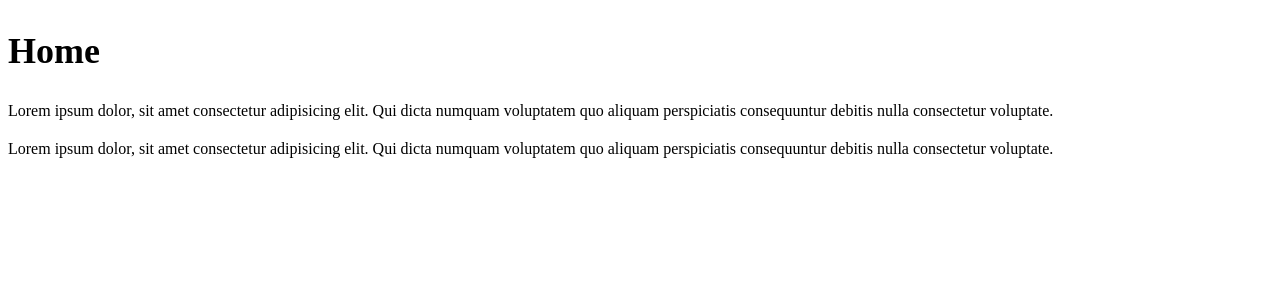
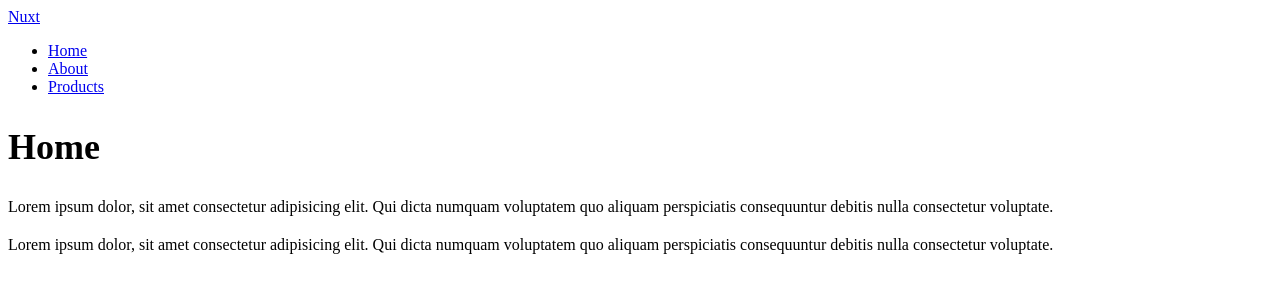
Before and after one commit to rewanhamed22/bashamel, a Nuxt app: page / in a window 1280 px wide. Shown: the top 300 px of the page. Built offline with nearby package versions, Linux system fonts and the light colour scheme.

Commit message:
add nuxt-links

```diff
--- a/pages/about.vue
+++ b/pages/about.vue
@@ -1,5 +1,15 @@
 <template>
     <div>
+      <header>
+      <nav>
+        <NuxtLink to="/">Nuxt</NuxtLink>
+        <ul>
+          <li><NuxtLink to="/">Home</NuxtLink></li>
+          <li><NuxtLink to="/about">About</NuxtLink></li>
+          <li><NuxtLink to="/products">Products</NuxtLink></li>
+        </ul>
+      </nav>
+    </header>
       <h2>About</h2>
       <p>
         Lorem ipsum dolor, sit amet consectetur adipisicing elit. Qui dicta
--- a/pages/index.vue
+++ b/pages/index.vue
@@ -1,5 +1,15 @@
 <template>
   <div>
+    <header>
+      <nav>
+        <NuxtLink to="/">Nuxt</NuxtLink>
+        <ul>
+          <li><NuxtLink to="/">Home</NuxtLink></li>
+          <li><NuxtLink to="/about">About</NuxtLink></li>
+          <li><NuxtLink to="/products">Products</NuxtLink></li>
+        </ul>
+      </nav>
+    </header>
     <h2>Home</h2>
     <p>
       Lorem ipsum dolor, sit amet consectetur adipisicing elit. Qui dicta
```
